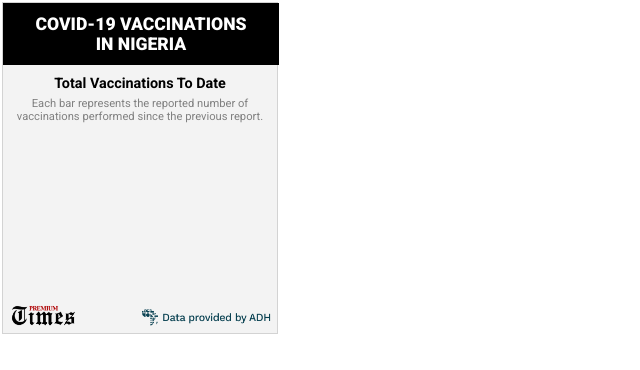
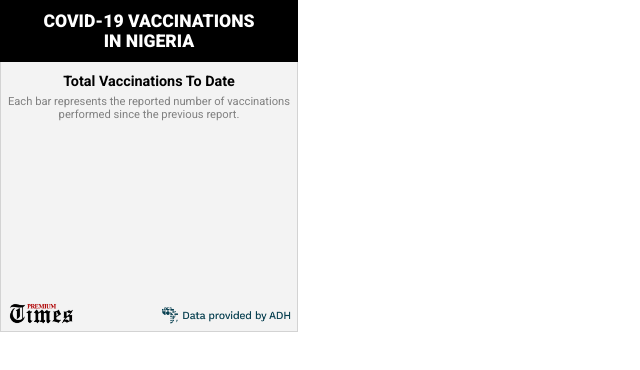
Before and after one commit to africadatahub/adh-vaccine-widget, a website built with Parcel: page index.html in a window 1280 px wide. Shown: the whole page, without its empty margins (0-640 px from the left). Built offline with nearby package versions, Linux system fonts and the light colour scheme; no server answers.

Commit message:
Fixing width

```diff
--- a/styles.css
+++ b/styles.css
@@ -1,6 +1,6 @@
 @import url('https://fonts.googleapis.com/css2?family=Roboto:wght@300;400;700;900&display=swap');
 body {
-  margin: 2px;
+  margin: 0px;
   font-family: 'Roboto', Arial, Helvetica, sans-serif;
 }
 a {
@@ -9,7 +9,7 @@ a {
 }
 .container {
   position: relative;
-  width: 274px;
+  width: 296px;
   height: 330px;
   border: solid 1px lightgray;
   padding: 0px;
@@ -35,6 +35,7 @@ a {
   color: #fff;
   padding: 10px 0px;
   border: solid 1px #000;
+  transform: translate(-1px, -1px);
 }
 line {
   stroke: rgb(167, 167, 167);
```
Also changed, not shown: iframe.html (added, +1 -0 lines).
